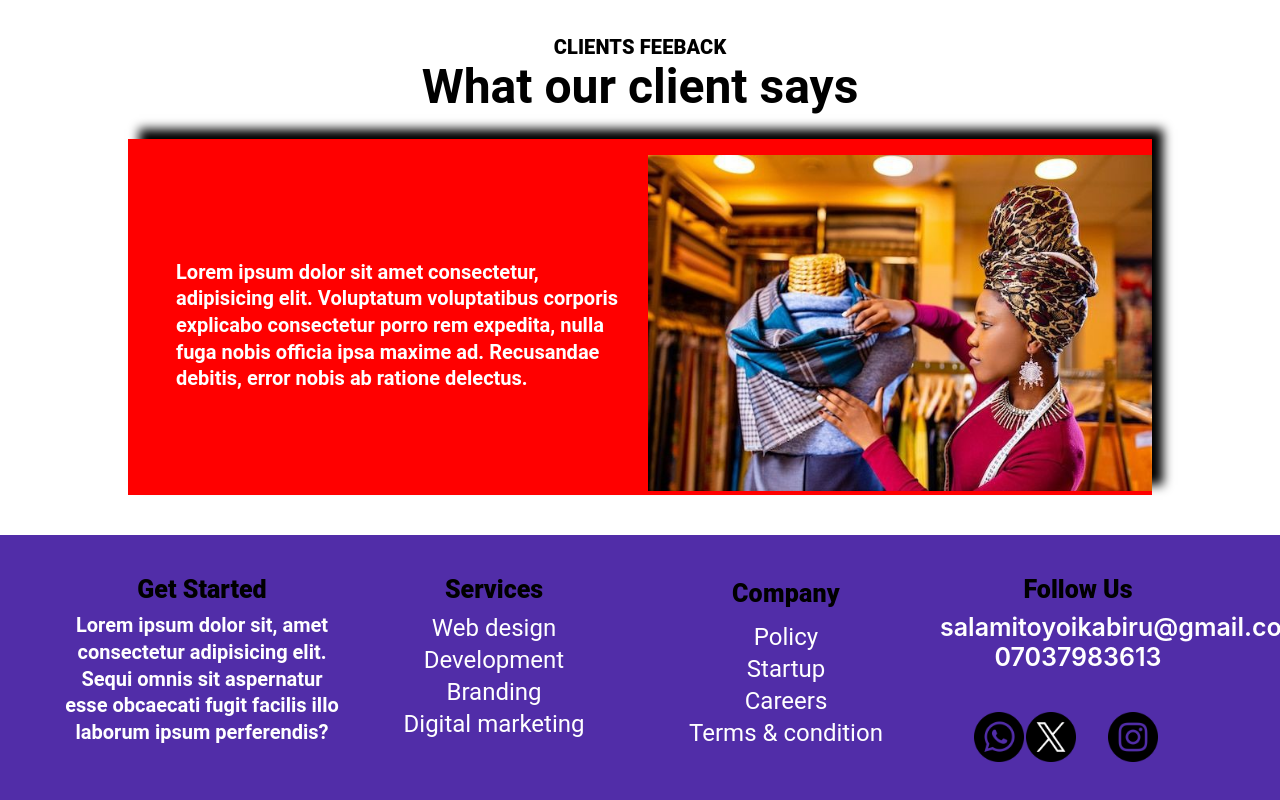
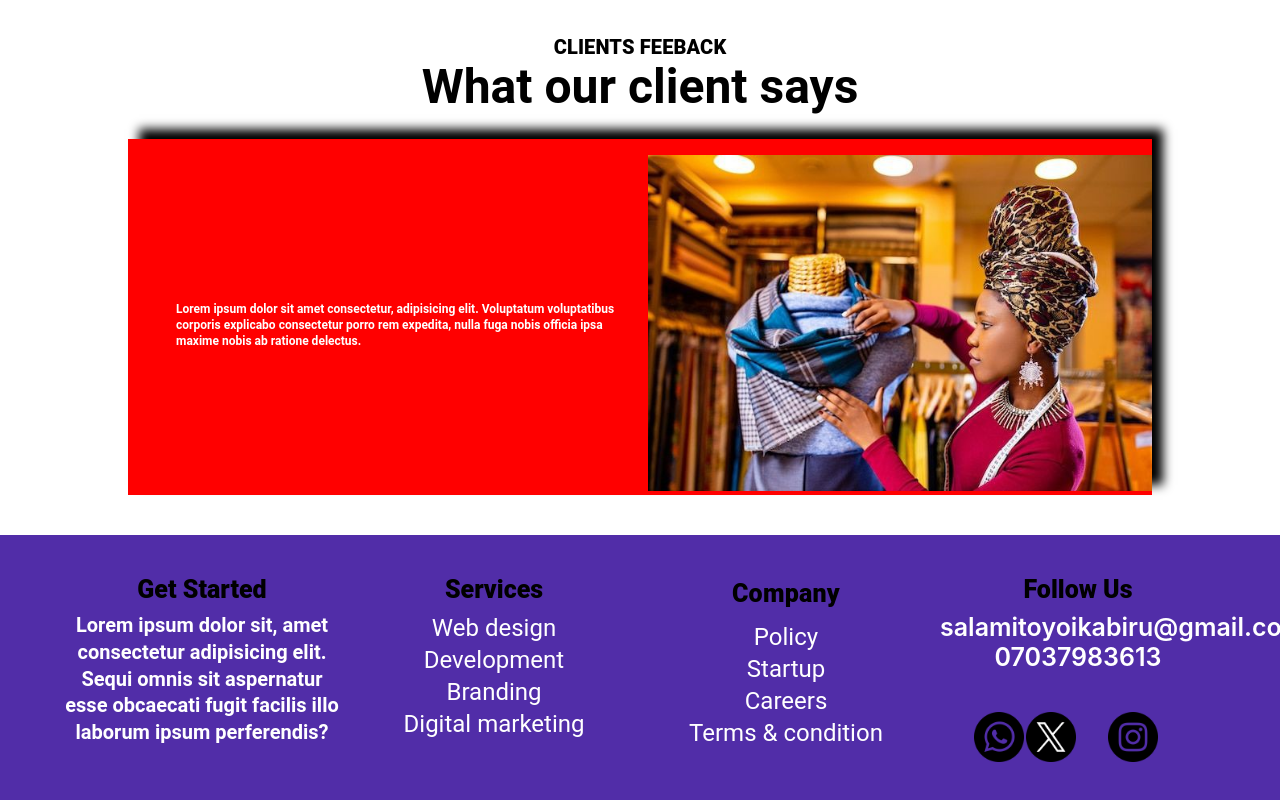
Before and after one commit to Toyostech/webBlog, a React (Create React App) app: page /abouts in a window 1280 px wide. Shown: the part 1420-2220 px from the top of the page. Built offline with nearby package versions, Linux system fonts and the light colour scheme.

Commit message:
litle changes

```diff
--- a/src/Component/abouts/Cards.jsx
+++ b/src/Component/abouts/Cards.jsx
@@ -5,9 +5,9 @@ import { aboutdata } from '../ReuseableUI/Data'
 const Cards = () => {
     return (
         <>
-            <Grid container spacing={2}paddingTop={15} paddingBottom={15}>
+            <Grid container spacing={2}paddingTop={15} paddingBottom={15} >
                 {aboutdata.map((items, index) => (
-                    <Grid item key={index} md={3} xs={6}  justifyContent={"center"} textAlign={"center"} sx={{
+                    <Grid item key={index} md={3} xs={12}  justifyContent={"center"} textAlign={"center"} sx={{
                         boxShadow: "5px 3px 10px "
                     }}>
                         <div>
--- a/src/Component/feedback/FeedBack.jsx
+++ b/src/Component/feedback/FeedBack.jsx
@@ -15,12 +15,12 @@ const FeedBack = () => {
 
                     <Box margin={5} bgcolor={"red"} alignItems={"center"} justifyContent={"center"} boxShadow={"11px -10px 10px black"}>
                         <Grid container spacing={2} alignItems={"center"} justifyContent={"center"}>
-                            <Grid item md={6} sx={6} sm={12}>
-                                <Typography variant='h5' paddingLeft={6} fontSize={20} fontWeight={700} color='white'>Lorem ipsum dolor sit amet consectetur, adipisicing elit. Voluptatum voluptatibus corporis explicabo consectetur porro rem expedita, nulla
-                                     fuga nobis officia ipsa maxime ad. Recusandae debitis, error nobis ab ratione delectus.</Typography>
+                            <Grid item md={6} xs={6} sm={12}>
+                                <Typography variant='h5' paddingLeft={6} fontSize={12} fontWeight={700} color='white'>Lorem ipsum dolor sit amet consectetur, adipisicing elit. Voluptatum voluptatibus corporis explicabo consectetur porro rem expedita, nulla
+                                     fuga nobis officia ipsa maxime nobis ab ratione delectus.</Typography>
 
                             </Grid>
-                            <Grid item md={6} sx={6} sm={6}>
+                            <Grid item md={6} xs={4} sm={6}>
                                 <img src="/Img/box4.jpg" alt=''  style={{
                                     width: "100%",
                                     height:  "100%"
--- a/src/Component/nav/NavBar.jsx
+++ b/src/Component/nav/NavBar.jsx
@@ -20,32 +20,27 @@ const NavBar = () => {
                     {isMatch ? (
                         <Box sx={{
                             display: "flex",
-                            justifyContent: "center",
+                            justifyContent: "space-between",
 
 
                             alignItems: "center",
                             cursor: "pointer",
+                            gap: 25
 
 
 
 
                         }}>
-                            <div style={{
-
-
-                            }}>
-
-                                <Typography variant='h4' padding={2} fontFamily="fantasy" fontWeight={500}>TOYOSTECH</Typography>
 
 
 
-                            </div>
-                            <div style={{
-                                marginLeft: 'auto'
-                            }}>
-                                <DrawersCom />
 
-                            </div>
+                            <Typography variant='h4'  padding={2} fontFamily="fantasy" fontSize={20} fontWeight={500}>TOYOSTECH</Typography>
+
+
+                            <DrawersCom />
+
+
 
 
 
```
